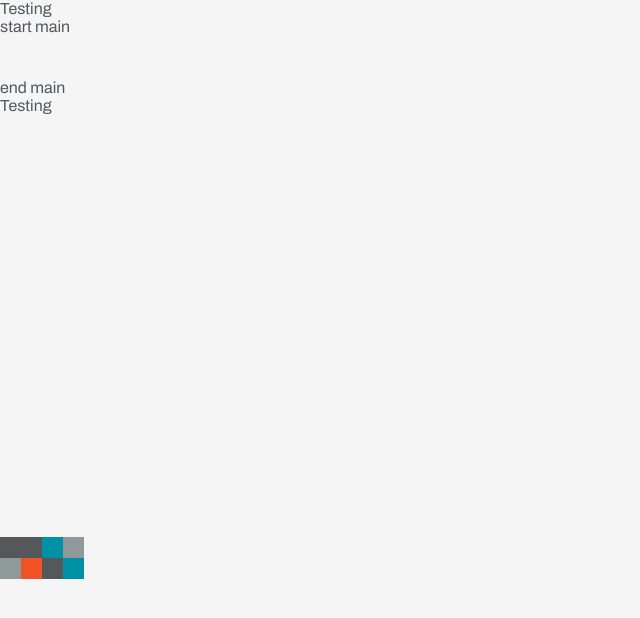
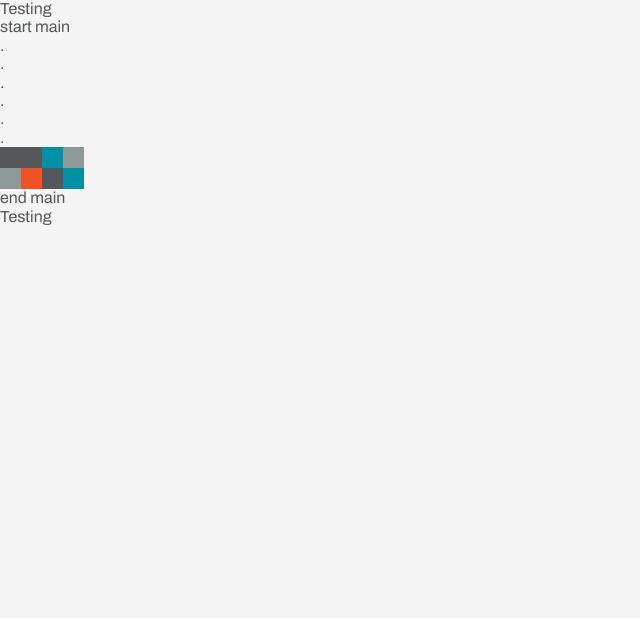
Before and after one commit to Apiary-Arqlite/arqlite, a React (Create React App) app: page / in a window 1280 px wide. Shown: the top 618 px of the page, without its empty margins (0-640 px from the left). Built offline with nearby package versions, Linux system fonts and the light colour scheme.

Commit message:
changed coordinates
goes from -500 to 0
that way it ends at wherever it's supposed to be in the DOM

```diff
--- a/src/Animation/Box1.jsx
+++ b/src/Animation/Box1.jsx
@@ -4,8 +4,8 @@ import {motion} from "framer-motion"
 export default function Box1() {
 
     const littleCube = {
-        start: { opacity: 0 },
-        end: { y: 500, opacity: 1 },
+        start: { y: -500, opacity: 0 },
+        end: { y: 0, opacity: 1 },
       }
 
 
--- a/src/components/Main.js
+++ b/src/components/Main.js
@@ -4,6 +4,12 @@ function Main() {
   return (
     <main>
       <div>start main</div>
+      <div>.</div>
+      <div>.</div>
+      <div>.</div>
+      <div>.</div>
+      <div>.</div>
+      <div>.</div>
       <Box1 />
       <div>end main</div>
     </main>
```
